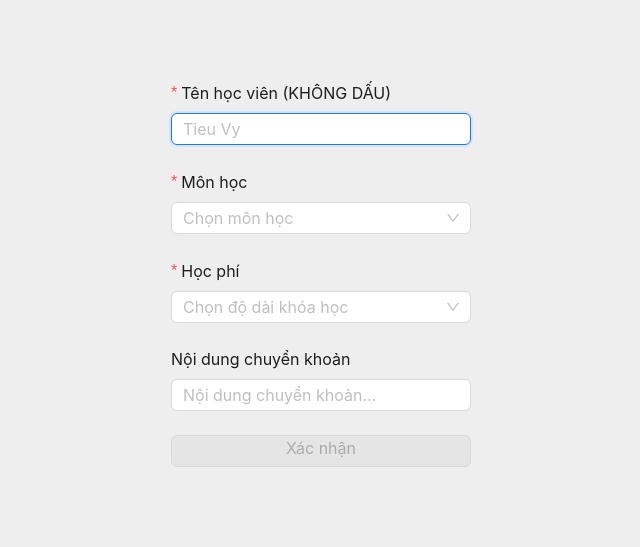
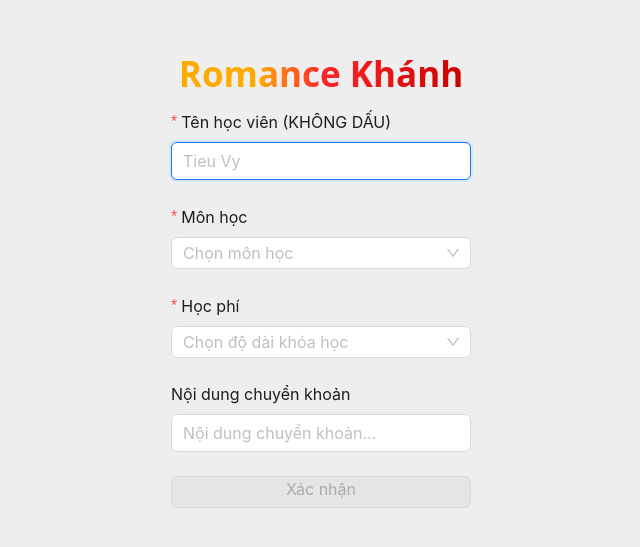
Before and after one commit to binnehaha321/romance-khanh-transfer-gate, a React (Vite) app: page / in a window 1280 px wide. Shown: the part 127-674 px from the top of the page, without its empty margins (319-959 px from the left). Built offline with nearby package versions, Linux system fonts and the light colour scheme; no server answers.

Commit message:
Add Header, update ThemeConfig

```diff
--- a/src/App.tsx
+++ b/src/App.tsx
@@ -5,6 +5,7 @@ import { DefaultOptionType } from 'antd/es/select'
 import { IDataValues } from './types'
 import { capitalizeText, getFeeBySubject, subjectOptions } from './lib/utils'
 import { ACCOUNT_NAME, ACCOUNT_NUMBER, BANK_ID, TEMPLATE } from './constants'
+import Header from './components/Header'
 
 function App() {
 	const [feeByDuration, setFeeByDuration] = useState<DefaultOptionType[]>([])
@@ -77,6 +78,7 @@ function App() {
 			align='center'
 			className='w-[300px] h-screen mx-auto'
 		>
+			<Header />
 			<Form
 				onFinish={handleSubmit}
 				onFinishFailed={handleSubmitFailed}
--- /dev/null
+++ b/src/components/Header.tsx
@@ -0,0 +1,15 @@
+const styles = {
+	background:
+		'linear-gradient(to right, #FFAA00 28%, #FF2828 50%, #CB0000 100%)',
+	'-webkit-background-clip': 'text',
+	'-webkit-text-fill-color': 'transparent',
+	fontSize: 35,
+	fontWeight: 600,
+	lineHeight: 2
+}
+
+const Header = () => {
+	return <p style={styles}>Romance Khánh</p>
+}
+
+export default Header
--- a/src/config/ThemeProvider.tsx
+++ b/src/config/ThemeProvider.tsx
@@ -7,9 +7,9 @@ const ThemeProvider = ({ children }: React.PropsWithChildren) => (
 				fontSize: 16
 			},
 			components: {
-				// Input: {
-				// 	fontSize: 20
-				// },
+				Input: {
+					paddingBlock: 6
+				}
 			}
 		}}
 	>
```
